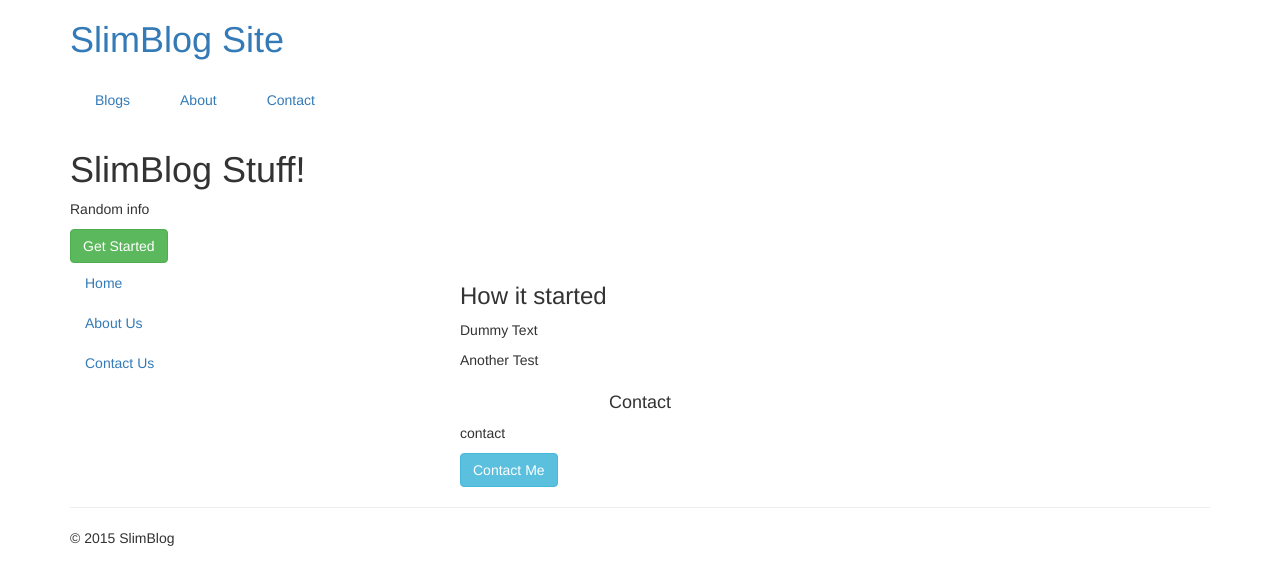
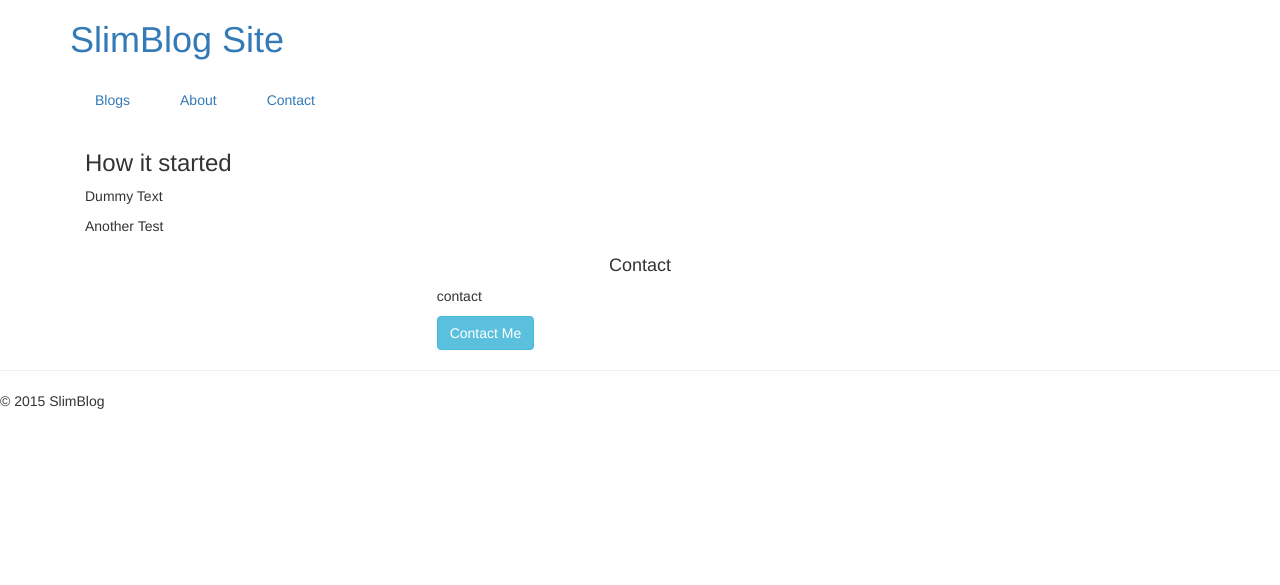
Before and after one commit to Walter624/SlimBlog, a PHP site: template src/SlimBlog/Resources/views/layout.html.twig in a window 1280 px wide. Shown: the top 585 px of the page. Run offline with PHP 8.4, Linux system fonts and the light colour scheme; the template is opened without the code that fills it, so the values that code supplies are empty; some libraries are stand-ins or nearby versions.

Commit message:
Changes to layout

```diff
--- a/src/SlimBlog/Resources/views/layout.html.twig
+++ b/src/SlimBlog/Resources/views/layout.html.twig
@@ -19,23 +19,6 @@
                 </ul>
             </div>
         </div>
-
-        <div class="hero-unit">
-            <h1>SlimBlog Stuff!</h1>
-
-            <p>Random info</p>
-
-            <a href="#" class="btn btn-large btn-success">Get Started</a>
-        </div>
-
-        <div class="row">
-            <div class="col-sm-4">
-                <ul class="nav nav-list">
-                    <li class="active"><a href="#">Home</a></li>
-                    <li><a href="#">About Us</a></li>
-                    <li><a href="#">Contact Us</a></li>
-                </ul>
-            </div>
 
             <div class="col-sm-4">
                 <h3>How it started</h3>
```
